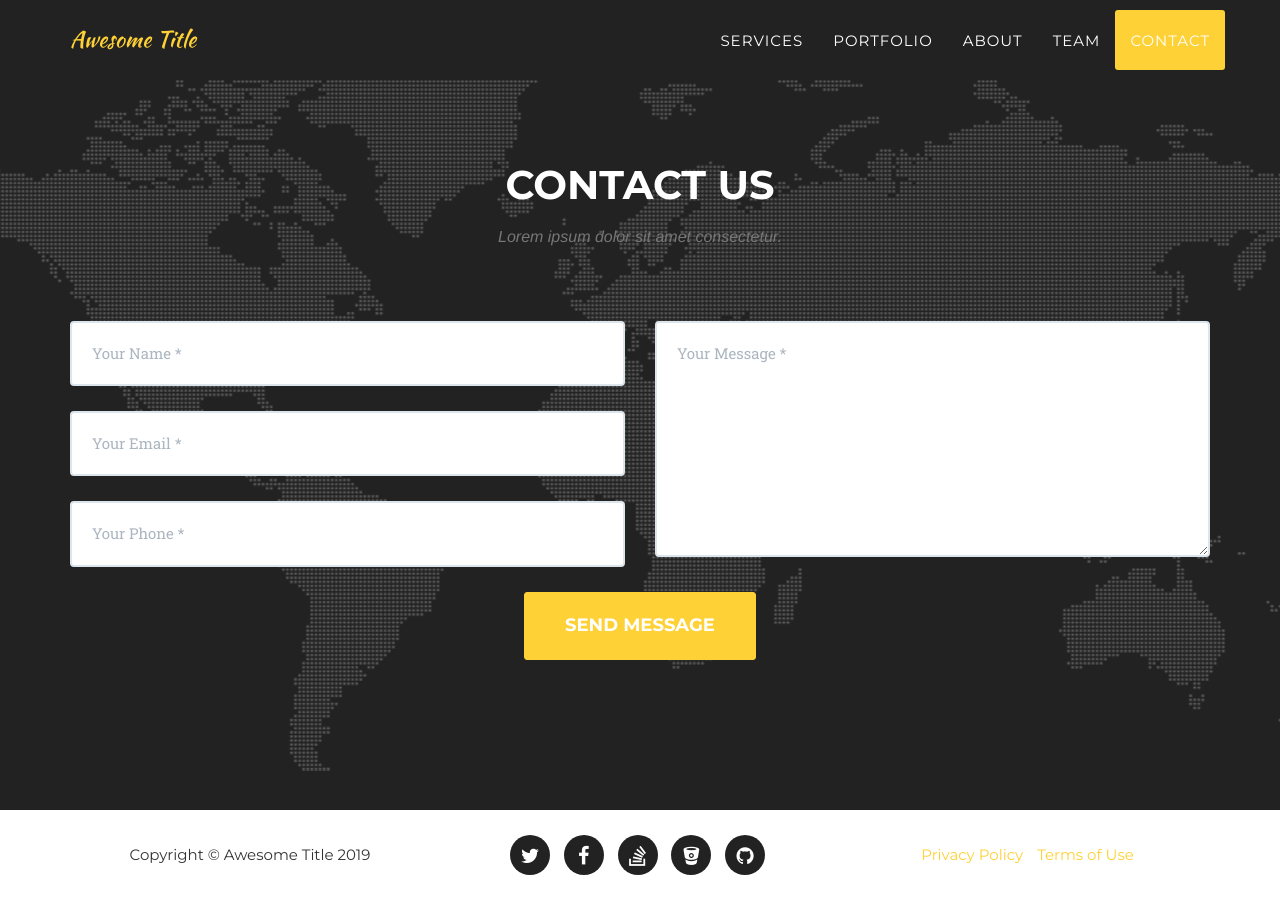
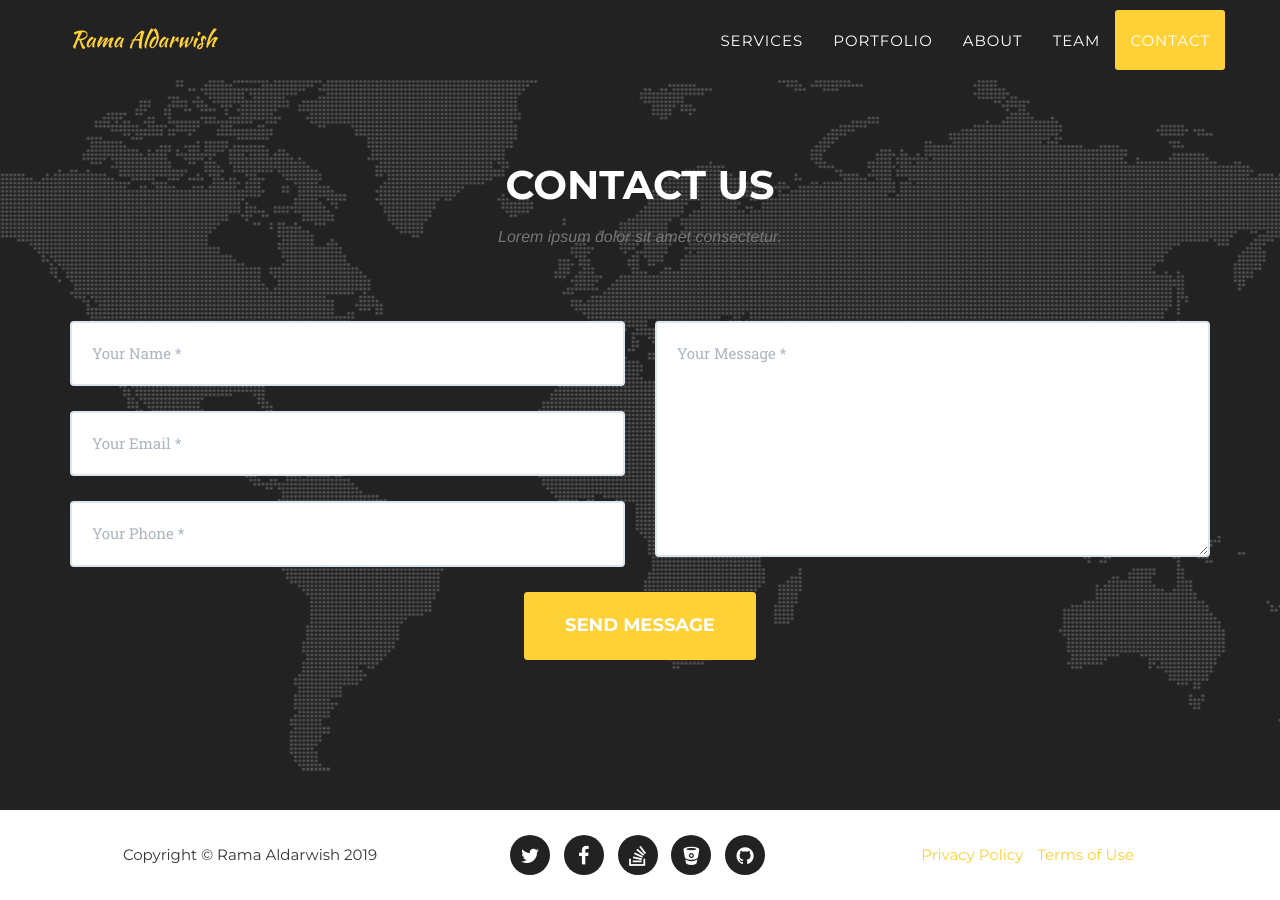
Before and after one commit to RamaAldarwish/RamaAldarwish.github.io, a Jekyll site: the page built from index.html, in a window 1280 px wide and 900 px high, scrolled down 5636 px. Built offline with Jekyll 4.4.1, drawn with Linux system fonts in a browser that asks for light colours; some web fonts are replaced.

Commit message:
neuer Titel

```diff
--- a/_config.yml
+++ b/_config.yml
@@ -2,7 +2,7 @@ url: https://y7kim.github.io
 baseurl: /agency-jekyll-theme/
 
 # Site settings
-title: Awesome Title
+title: Rama Aldarwish
 email: your-email@domain.com
 description: "Write an awesome description for your new site here. You can edit this line in _config.yml. It will appear in your document head meta (for Google search results) and in your feed.xml site description."
 
```
